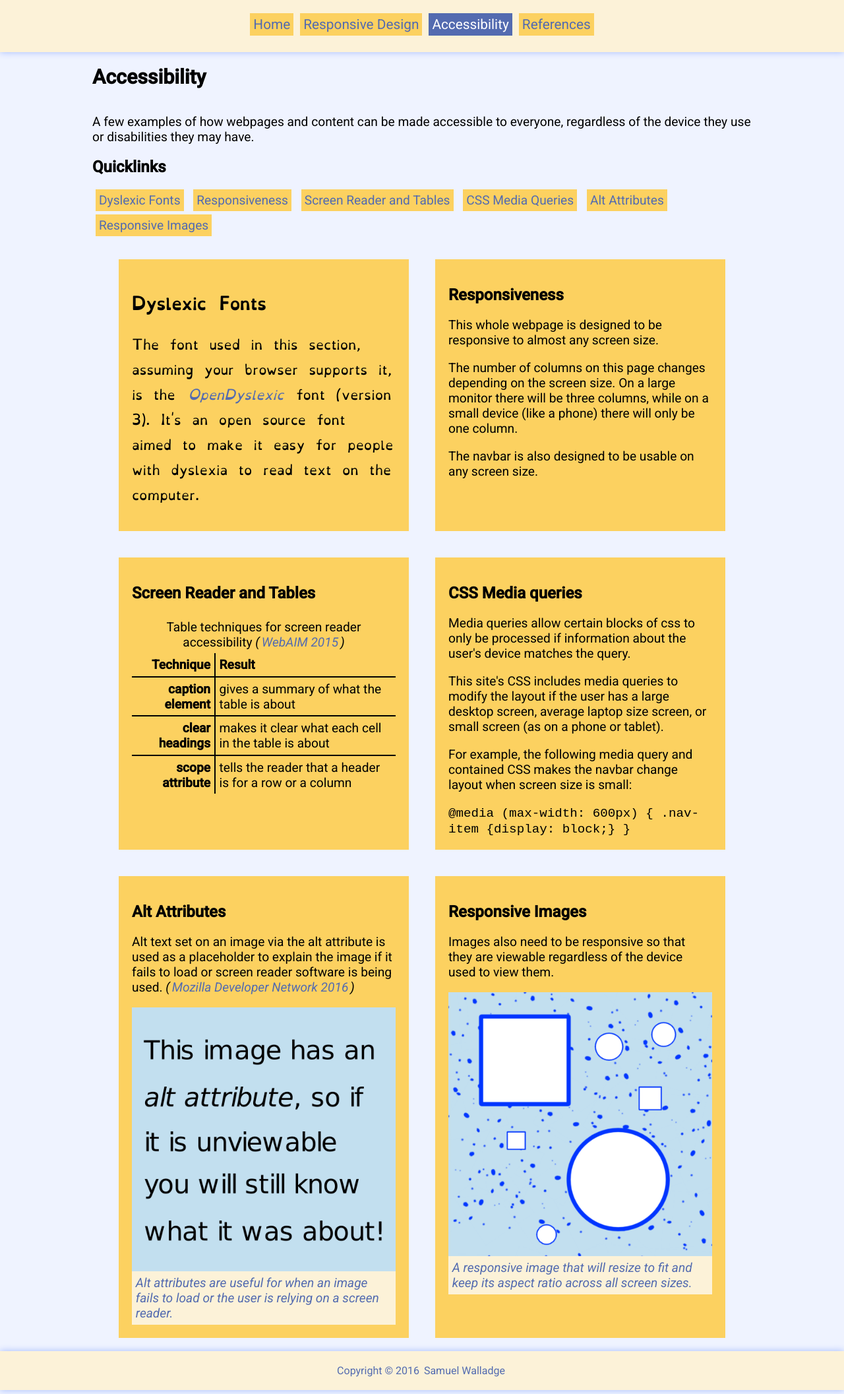
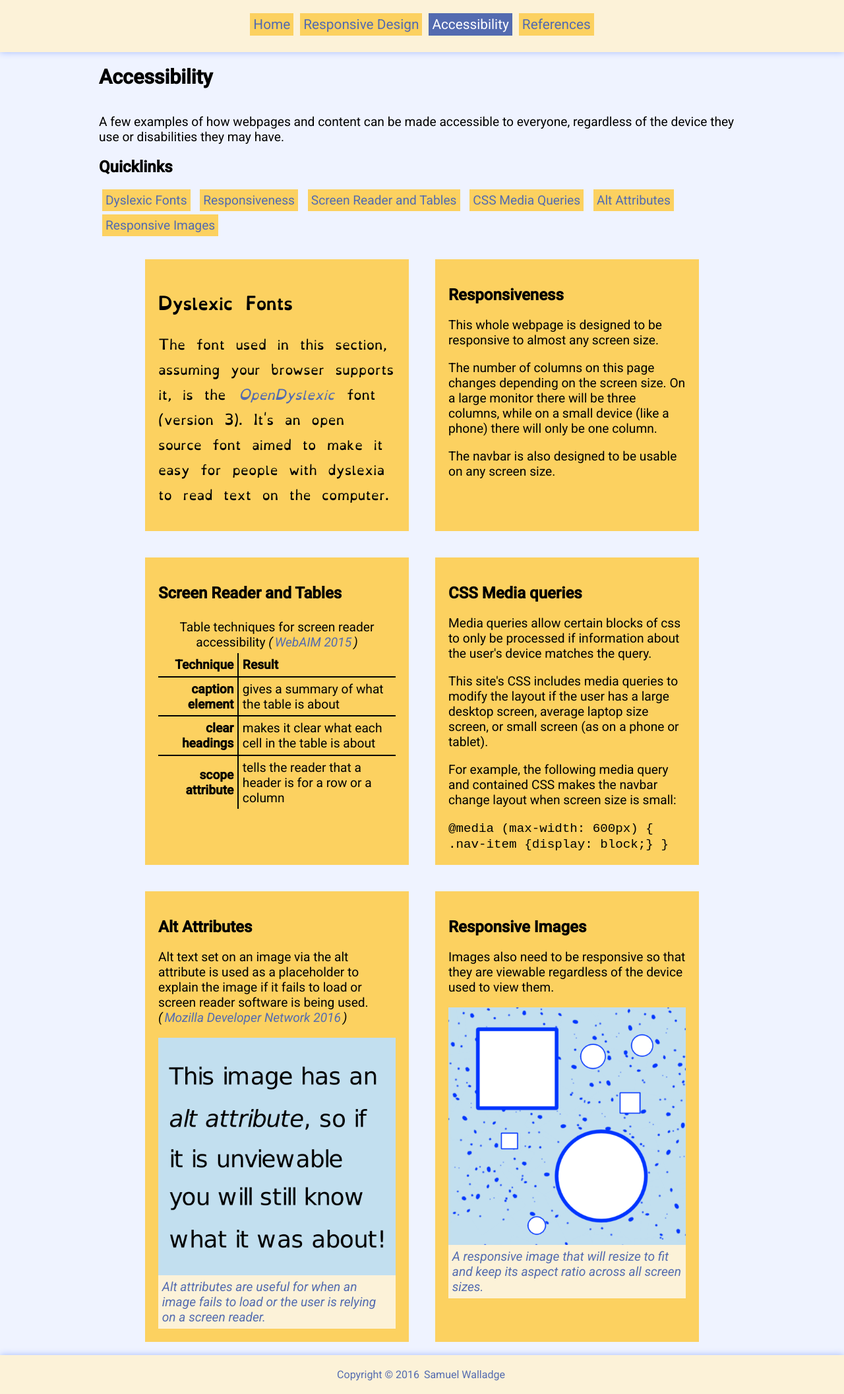
Before and after one commit to swalladge/hit226-a1, a Jekyll site: the page built from accessible.html, in a window 1280 px wide. Shown: the whole page at 66% size. Built offline with Jekyll 4.4.1, drawn with Linux system fonts in a browser that asks for light colours.

Commit message:
modified css to be _actually_ mobile first

```diff
--- a/_sass/_headerfooter.scss
+++ b/_sass/_headerfooter.scss
@@ -21,8 +21,8 @@
 .nav-item {
   color: $color-a1;
   background-color: $color-a4;
-  display: inline-block;
   text-decoration: none;
+  display: block;
   padding: 5px;
   margin-left: 5px;
   margin-right: 5px;
@@ -35,9 +35,9 @@
   border-radius: 0;
 }
 
-@media (max-width: 600px) {
+@media (min-width: 600px) {
   .nav-item {
-    display: block;
+  display: inline-block;
   }
 }
 
--- a/_sass/_layout.scss
+++ b/_sass/_layout.scss
@@ -9,6 +9,12 @@
   font-weight: 400;
   background-color: $background;
   color: $base-font-color;
+  box-sizing: border-box;
+}
+
+/* box-sizing to border-box for all! source: https://css-tricks.com/inheriting-box-sizing-probably-slightly-better-best-practice/ */
+*, *:before, *:after {
+  box-sizing: inherit;
 }
 
 body {
@@ -41,7 +47,7 @@
 }
 
 .page-content > :not(.wide) {
-  max-width: 1200px;
+  max-width: 100%;
   margin: 0 auto;
   padding: 10px;
 }
@@ -60,9 +66,7 @@
 
 .block-box {
   width: 100%;
-  display: -ms-flexbox;
-  display: -webkit-flex;
-  display: flex;
+  display: block; // only display flex if large screen (mobile first)
   -webkit-flex-direction: row;
   -ms-flex-direction: row;
   flex-direction: row;
@@ -94,46 +98,39 @@
   -webkit-align-self: auto;
   -ms-flex-item-align: auto;
   align-self: auto;
-  max-width: 400px;
-  min-width: 400px;
-  padding: 20px;
-  // box-shadow: 0 0 10px $shadow-color;
-  margin: 20px;
   color: $base-font-color;
   background-color: $color-a4;
+  width: 100%;
+  // display: block;
+  //clear: both;
+  margin: 10px auto;
+  padding: 10px;
 }
 
 
 /* responsiveness for page content */
 
-/* keep page content neat on average size screens */
-@media (max-width: 1300px) {
+
+
+@media (min-width: 600px) {
+  .block {
+    width: 550px;
+  }
+}
+
+@media (min-width: 1020px) {
   .page-content > :not(.wide) {
     max-width: 1000px;
   }
-}
-
-/* force only one row on small screens */
-@media (max-width: 1020px) {
-  .page-content > :not(.wide) {
-    max-width: 100%;
-  }
 
   .block-box {
-    display: block;
+    display: flex;
+    display: -ms-flexbox;
+    display: -webkit-flex;
   }
   .block {
-    display: block;
-    clear: both;
-    margin: 10px auto;
-    max-width: 550px;
-    min-width: 0px;
+    padding: 20px;
+    margin: 20px;
+    width: 400px;
   }
 }
-
-
-@media (max-width: 600px) {
-  .block {
-    max-width: 100%;
-  }
-}
```
